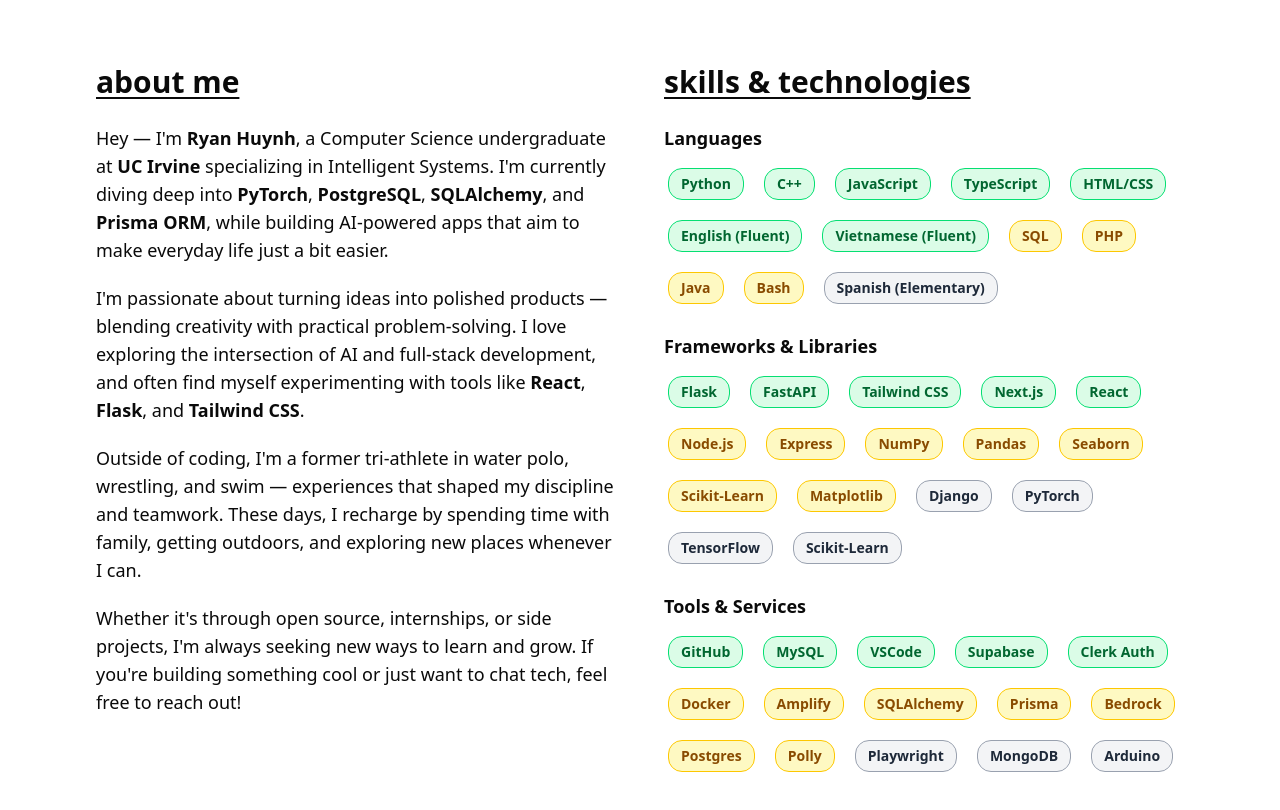
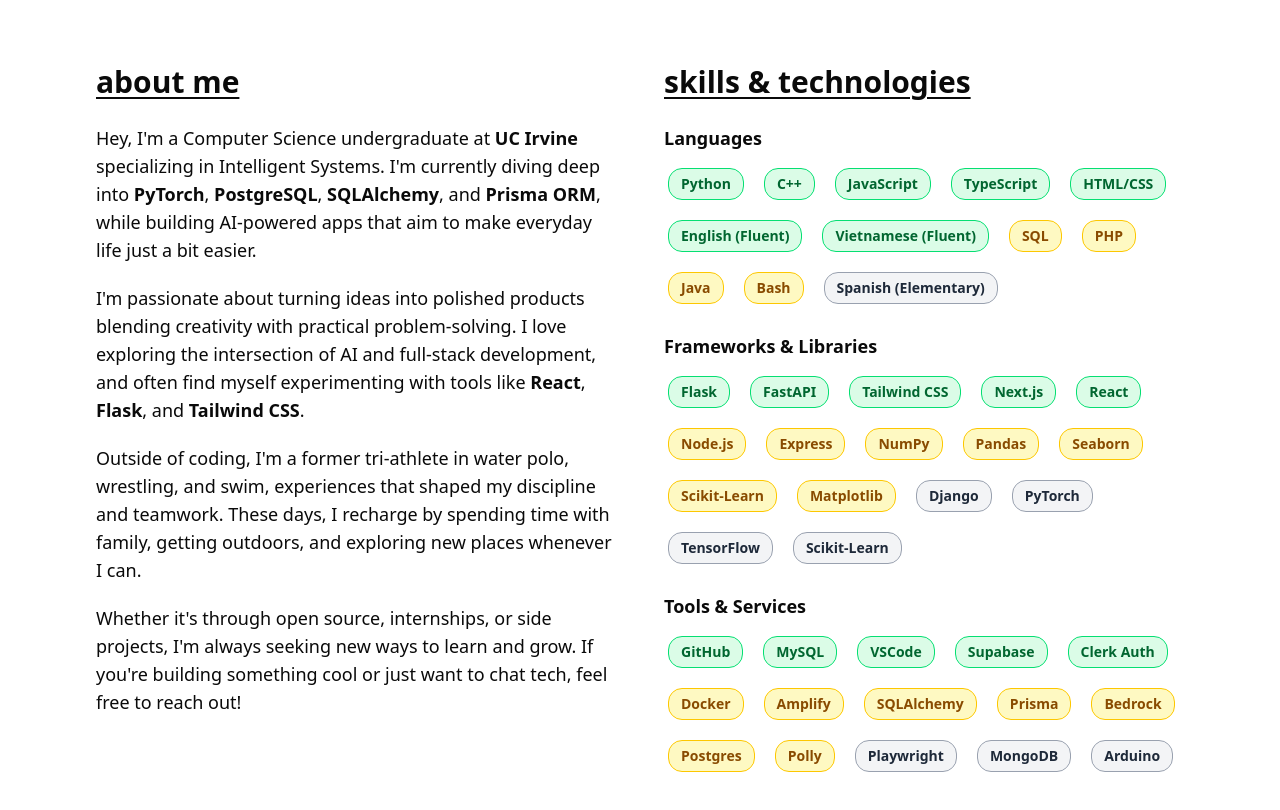
Before and after one commit to rhuynh06/ryanhuynh-website, a React (Vite) app: page / in a window 1280 px wide. Shown: the part 780-1590 px from the top of the page. Built offline with nearby package versions, Linux system fonts and the light colour scheme.

Commit message:
updated about me

```diff
--- a/src/App.tsx
+++ b/src/App.tsx
@@ -115,16 +115,16 @@
               className="space-y-5 text-lg leading-relaxed0"
             >
               <p>
-                Hey — I'm <strong>Ryan Huynh</strong>, a Computer Science undergraduate at <strong>UC Irvine</strong> specializing in Intelligent Systems.
+                Hey, I'm a Computer Science undergraduate at <strong>UC Irvine</strong> specializing in Intelligent Systems.
                 I'm currently diving deep into <strong>PyTorch</strong>, <strong>PostgreSQL</strong>, <strong>SQLAlchemy</strong>, and <strong>Prisma ORM</strong>,
                 while building AI-powered apps that aim to make everyday life just a bit easier.
               </p>
               <p>
-                I'm passionate about turning ideas into polished products — blending creativity with practical problem-solving.
+                I'm passionate about turning ideas into polished products blending creativity with practical problem-solving.
                 I love exploring the intersection of AI and full-stack development, and often find myself experimenting with tools like <strong>React</strong>, <strong>Flask</strong>, and <strong>Tailwind CSS</strong>.
               </p>
               <p>
-                Outside of coding, I'm a former tri-athlete in water polo, wrestling, and swim — experiences that shaped my discipline and teamwork.
+                Outside of coding, I'm a former tri-athlete in water polo, wrestling, and swim, experiences that shaped my discipline and teamwork.
                 These days, I recharge by spending time with family, getting outdoors, and exploring new places whenever I can.
               </p>
               <p>
```
Also changed, not shown: 3 other files (tests, documents, lock files or other folders).
